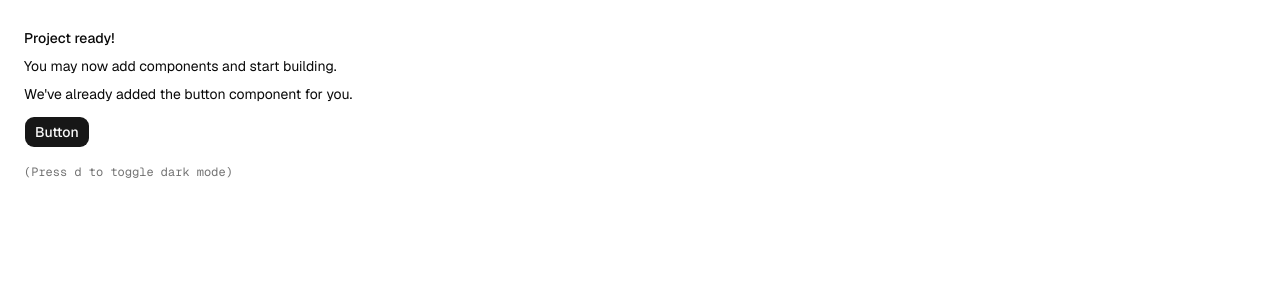
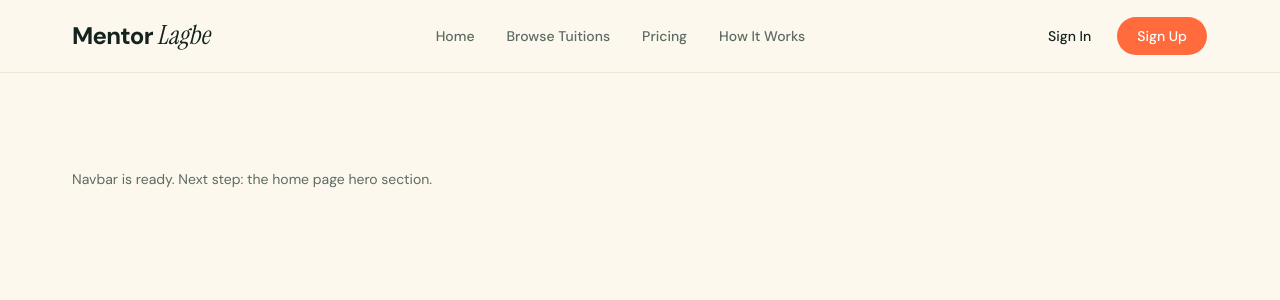
Before and after one commit to krishnasaha-30/mentor-lagbe-client, a Next.js app: page / in a window 1280 px wide. Shown: the top 300 px of the page. Built offline with nearby package versions, Linux system fonts and the light colour scheme.

Commit message:
feat: build responsive navbar with brand theme and mobile menu

```diff
--- a/app/globals.css
+++ b/app/globals.css
@@ -7,6 +7,18 @@
 @theme inline {
     --font-heading: var(--font-sans);
     --font-sans: var(--font-sans);
+    --font-display: var(--font-instrument-serif);
+
+    /* MentorLagbe brand colors */
+    --color-cream: var(--cream);
+    --color-cream-soft: var(--cream-soft);
+    --color-ink: var(--ink);
+    --color-ink-soft: var(--ink-soft);
+    --color-coral: var(--coral);
+    --color-coral-dark: var(--coral-dark);
+    --color-line: var(--line);
+    --color-forest: var(--forest);
+    --color-butter: var(--butter);
     --color-sidebar-ring: var(--sidebar-ring);
     --color-sidebar-border: var(--sidebar-border);
     --color-sidebar-accent-foreground: var(--sidebar-accent-foreground);
@@ -48,6 +60,17 @@
 }
 
 :root {
+    /* Raw brand values. The @theme block turns these into Tailwind utilities. */
+    --cream: #fdf8ee;
+    --cream-soft: #f7f0e2;
+    --ink: #14231d;
+    --ink-soft: #5c6b64;
+    --coral: #ff6b3d;
+    --coral-dark: #ec5527;
+    --line: #e9e1d2;
+    --forest: #0e3b31;
+    --butter: #ffe08a;
+
     --background: oklch(1 0 0);
     --foreground: oklch(0.145 0 0);
     --card: oklch(1 0 0);
@@ -83,6 +106,13 @@
 }
 
 .dark {
+    /* Brand colors for dark mode (optional feature, prepared early). */
+    --cream: #121a17;
+    --cream-soft: #18231f;
+    --ink: #f3eee2;
+    --ink-soft: #a8b4ad;
+    --line: #2a3833;
+
     --background: oklch(0.145 0 0);
     --foreground: oklch(0.985 0 0);
     --card: oklch(0.205 0 0);
@@ -121,9 +151,16 @@
     @apply border-border outline-ring/50;
     }
   body {
-    @apply bg-background text-foreground;
+    @apply bg-cream text-ink;
     }
   html {
     @apply font-sans;
     }
 }
+
+@layer components {
+  /* One shared width + gutter for every section of the site. */
+  .page-container {
+    @apply mx-auto w-full max-w-[1200px] px-4 sm:px-6 lg:px-8;
+  }
+}
--- a/app/layout.tsx
+++ b/app/layout.tsx
@@ -1,15 +1,34 @@
-import { Geist, Geist_Mono } from "next/font/google"
+import type { Metadata } from "next"
+import { DM_Sans, Geist_Mono, Instrument_Serif } from "next/font/google"
 
 import "./globals.css"
+import { Navbar } from "@/components/layout/navbar"
 import { ThemeProvider } from "@/components/theme-provider"
-import { cn } from "@/lib/utils";
 
-const geist = Geist({subsets:['latin'],variable:'--font-sans'})
+// Body font
+const dmSans = DM_Sans({
+  subsets: ["latin"],
+  variable: "--font-sans",
+})
 
-const fontMono = Geist_Mono({
+// Display font used by the logo and big headings
+const instrumentSerif = Instrument_Serif({
+  subsets: ["latin"],
+  weight: "400",
+  style: ["normal", "italic"],
+  variable: "--font-instrument-serif",
+})
+
+const geistMono = Geist_Mono({
   subsets: ["latin"],
   variable: "--font-mono",
 })
+
+export const metadata: Metadata = {
+  title: "MentorLagbe — Find your ideal tutor",
+  description:
+    "Find verified tutors for online and home tuition. Search by subject, class level and budget, then apply in minutes.",
+}
 
 export default function RootLayout({
   children,
@@ -20,10 +39,13 @@ export default function RootLayout({
     <html
       lang="en"
       suppressHydrationWarning
-      className={cn("antialiased", fontMono.variable, "font-sans", geist.variable)}
+      className={`${dmSans.variable} ${instrumentSerif.variable} ${geistMono.variable}`}
     >
-      <body>
-        <ThemeProvider>{children}</ThemeProvider>
+      <body className="min-h-svh bg-cream font-sans text-ink antialiased">
+        <ThemeProvider defaultTheme="light">
+          <Navbar />
+          {children}
+        </ThemeProvider>
       </body>
     </html>
   )
--- a/app/page.tsx
+++ b/app/page.tsx
@@ -1,19 +1,9 @@
-import { Button } from "@/components/ui/button"
-
 export default function Page() {
   return (
-    <div className="flex min-h-svh p-6">
-      <div className="flex max-w-md min-w-0 flex-col gap-4 text-sm leading-loose">
-        <div>
-          <h1 className="font-medium">Project ready!</h1>
-          <p>You may now add components and start building.</p>
-          <p>We&apos;ve already added the button component for you.</p>
-          <Button className="mt-2">Button</Button>
-        </div>
-        <div className="font-mono text-xs text-muted-foreground">
-          (Press <kbd>d</kbd> to toggle dark mode)
-        </div>
-      </div>
-    </div>
+    <main className="page-container py-16 sm:py-24">
+      <p className="text-sm text-ink-soft">
+        Navbar is ready. Next step: the home page hero section.
+      </p>
+    </main>
   )
 }
--- /dev/null
+++ b/components/layout/logo.tsx
@@ -0,0 +1,28 @@
+import Link from "next/link"
+
+import { cn } from "@/lib/utils"
+
+type LogoProps = {
+  className?: string
+}
+
+/**
+ * Brand wordmark: bold sans "Mentor" + italic serif "Lagbe".
+ * Kept as one component so the logo looks identical everywhere.
+ */
+export function Logo({ className }: LogoProps) {
+  return (
+    <Link
+      href="/"
+      aria-label="MentorLagbe home"
+      className={cn("inline-flex items-baseline gap-1", className)}
+    >
+      <span className="text-2xl font-bold tracking-[-0.03em] text-ink">
+        Mentor
+      </span>
+      <span className="font-display text-[1.65rem] leading-none italic text-ink">
+        Lagbe
+      </span>
+    </Link>
+  )
+}
--- /dev/null
+++ b/components/layout/navbar.tsx
@@ -0,0 +1,122 @@
+"use client"
+
+import { Menu, X } from "lucide-react"
+import Link from "next/link"
+import { useState } from "react"
+
+import { Logo } from "@/components/layout/logo"
+import { buttonVariants } from "@/components/ui/button"
+import { cn } from "@/lib/utils"
+
+const navLinks = [
+  { label: "Home", href: "/" },
+  { label: "Browse Tuitions", href: "/tuitions" },
+  { label: "Pricing", href: "/pricing" },
+  { label: "How It Works", href: "/#how-it-works" },
+]
+
+export function Navbar() {
+  const [isOpen, setIsOpen] = useState(false)
+
+  return (
+    <header className="sticky top-0 z-50 border-b border-line/80 bg-cream/95 backdrop-blur">
+      <div className="page-container flex h-16 items-center justify-between gap-4 sm:h-[4.5rem]">
+        <Logo />
+
+        {/* Desktop navigation */}
+        <nav className="hidden items-center gap-8 lg:flex" aria-label="Main">
+          {navLinks.map((link) => (
+            <Link
+              key={link.href}
+              href={link.href}
+              className="text-sm font-medium text-ink-soft transition-colors hover:text-ink"
+            >
+              {link.label}
+            </Link>
+          ))}
+        </nav>
+
+        {/* Auth actions: hidden on very small screens, shown in the mobile menu instead */}
+        <div className="hidden items-center gap-2 sm:flex">
+          <Link
+            href="/sign-in"
+            className={cn(
+              buttonVariants({ variant: "ghost" }),
+              "h-10 rounded-full px-4 text-sm text-ink hover:bg-ink/5"
+            )}
+          >
+            Sign In
+          </Link>
+          <Link
+            href="/sign-up"
+            className={cn(
+              buttonVariants(),
+              "h-10 rounded-full bg-coral px-5 text-sm text-white hover:bg-coral-dark"
+            )}
+          >
+            Sign Up
+          </Link>
+        </div>
+
+        {/* Menu button for tablet + mobile */}
+        <button
+          type="button"
+          onClick={() => setIsOpen((open) => !open)}
+          aria-label={isOpen ? "Close menu" : "Open menu"}
+          aria-expanded={isOpen}
+          aria-controls="mobile-menu"
+          className="inline-flex size-10 items-center justify-center rounded-full border border-line bg-cream text-ink transition-colors hover:bg-cream-soft lg:hidden"
+        >
+          {isOpen ? <X className="size-5" /> : <Menu className="size-5" />}
+        </button>
+      </div>
+
+      {/* Mobile menu */}
+      {isOpen ? (
+        <div
+          id="mobile-menu"
+          className="border-t border-line bg-cream lg:hidden"
+        >
+          <nav
+            className="page-container flex flex-col py-3"
+            aria-label="Mobile navigation"
+          >
+            {navLinks.map((link) => (
+              <Link
+                key={link.href}
+                href={link.href}
+                onClick={() => setIsOpen(false)}
+                className="rounded-lg px-2 py-3 text-sm font-medium text-ink-soft transition-colors hover:bg-cream-soft hover:text-ink"
+              >
+                {link.label}
+              </Link>
+            ))}
+          </nav>
+
+          <div className="page-container grid grid-cols-2 gap-2 pb-4 sm:hidden">
+            <Link
+              href="/sign-in"
+              onClick={() => setIsOpen(false)}
+              className={cn(
+                buttonVariants({ variant: "outline" }),
+                "h-10 rounded-full"
+              )}
+            >
+              Sign In
+            </Link>
+            <Link
+              href="/sign-up"
+              onClick={() => setIsOpen(false)}
+              className={cn(
+                buttonVariants(),
+                "h-10 rounded-full bg-coral text-white hover:bg-coral-dark"
+              )}
+            >
+              Sign Up
+            </Link>
+          </div>
+        </div>
+      ) : null}
+    </header>
+  )
+}
```
